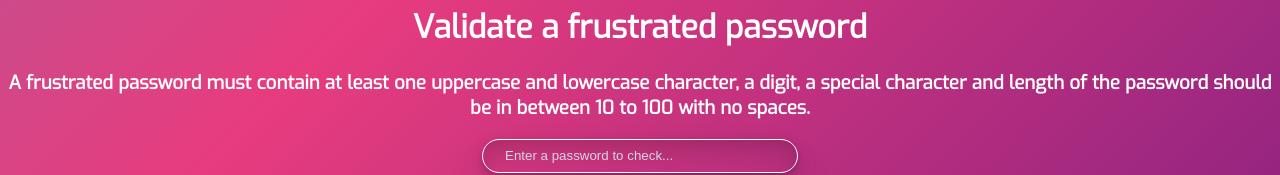
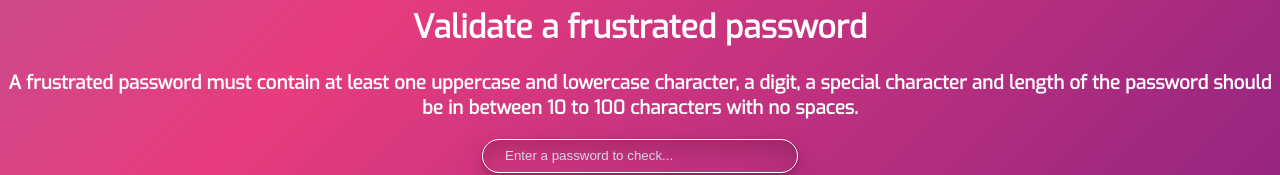
Before and after one commit to mahbubkousar/projects, a plain HTML site: page re/validate_password.html in a window 1280 px wide. Shown: the part 135-310 px from the top of the page. Drawn offline with Linux system fonts and the light colour scheme.

Commit message:
Update validate_password.html

```diff
--- a/re/validate_password.html
+++ b/re/validate_password.html
@@ -167,7 +167,7 @@
 
     <div class="container">
         <h1>Validate a frustrated password</h1>
-        <h3>A frustrated password must contain at least one uppercase and lowercase character, a digit, a special character and length of the password should be in between 10 to 100 with no spaces.</h3>
+        <h3>A frustrated password must contain at least one uppercase and lowercase character, a digit, a special character and length of the password should be in between 10 to 100 characters with no spaces.</h3>
         <form id="form">
             <input id="phone" placeholder="Enter a password to check..." type="password" /><br><br>
             <!--<button type="submit">Check</button>-->
```
